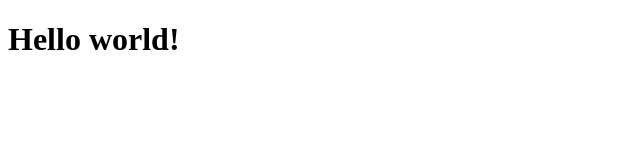
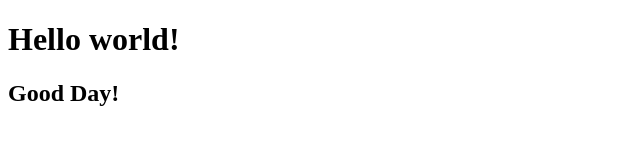
Before and after one commit to AnhelinaDiakova/github-tuturial, a plain HTML site: page index.html in a window 1280 px wide. Shown: the whole page, without its empty margins (0-640 px from the left). Drawn offline with Linux system fonts and the light colour scheme.

Commit message:
делает заголовок 2 уровня

```diff
--- a/index.html
+++ b/index.html
@@ -7,5 +7,6 @@
   </head>
   <body>
     <h1>Hello world!</h1>
+    <h2>Good Day!</h2>
   </body>
 </html>
```
